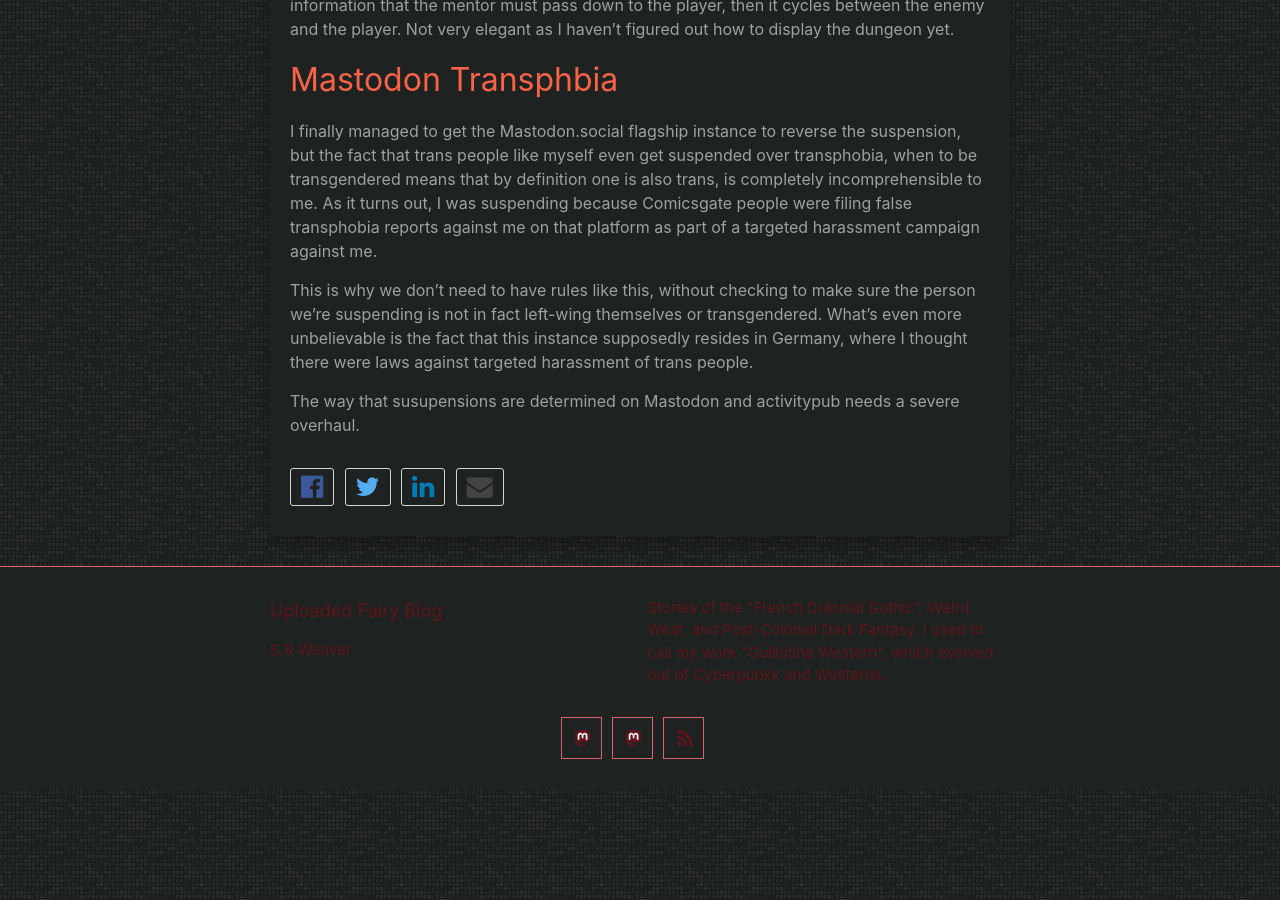
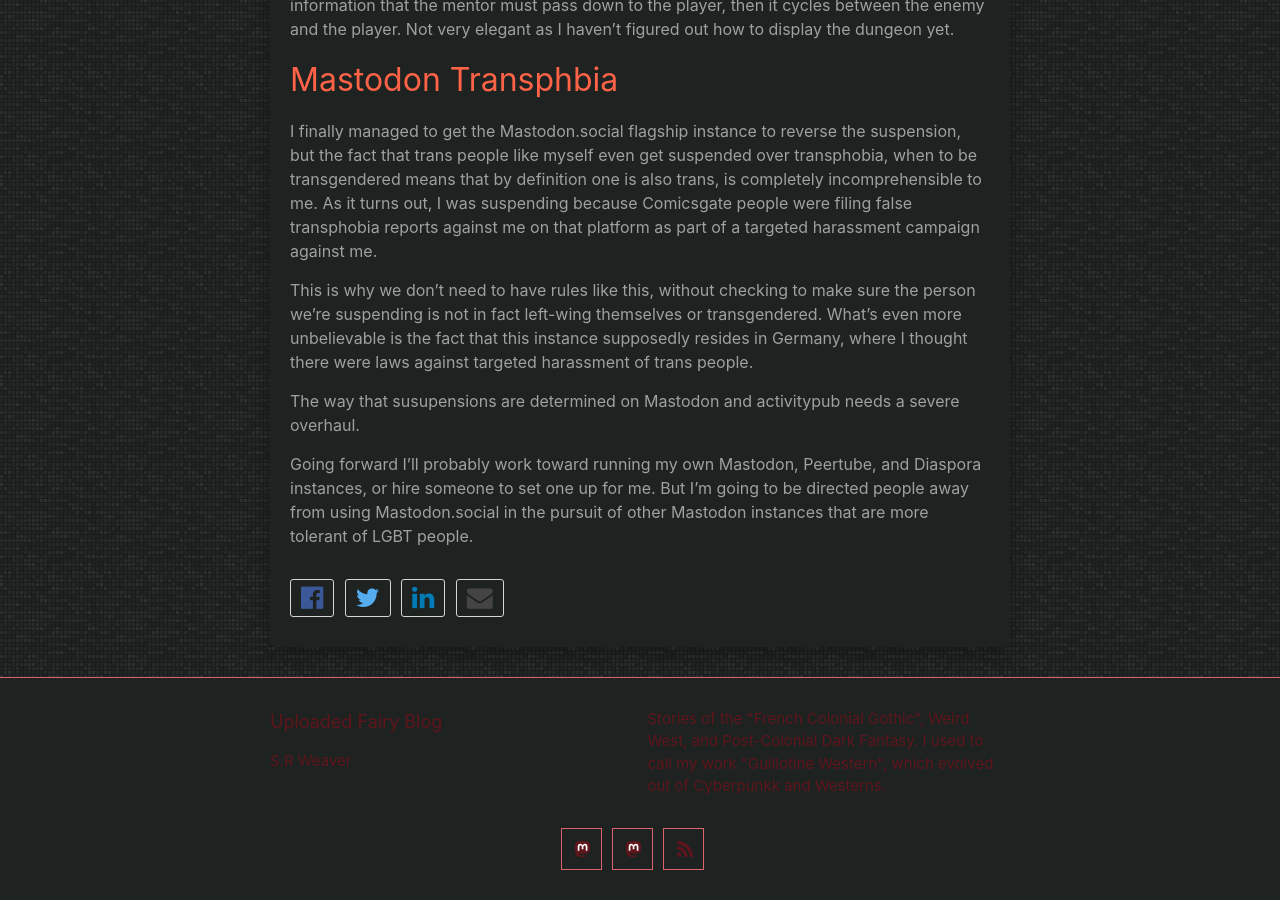
Before and after one commit to LWFlouisa/UFBlog, a Jekyll site: the page built from _posts/2025-05-06-UploadedFairyPage12_MastodonTransphobia_UpdatesOnGames.md, in a window 1280 px wide and 900 px high, scrolled down 1573 px. Built offline with Jekyll 4.4.1, drawn with Linux system fonts in a browser that asks for light colours; our own code applies the rules of GitHub Pages for plain Markdown files.

Commit message:
Update 2025-05-06-UploadedFairyPage12_MastodonTransphobia_UpdatesOnGames.md

```diff
--- a/_posts/2025-05-06-UploadedFairyPage12_MastodonTransphobia_UpdatesOnGames.md
+++ b/_posts/2025-05-06-UploadedFairyPage12_MastodonTransphobia_UpdatesOnGames.md
@@ -39,3 +39,5 @@ I finally managed to get the Mastodon.social flagship instance to reverse the su
 This is why we don't need to have rules like this, without checking to make sure the person we're suspending is not in fact left-wing themselves or transgendered. What's even more unbelievable is the fact that this instance supposedly resides in Germany, where I thought there were laws against targeted harassment of trans people.
 
 The way that susupensions are determined on Mastodon and activitypub needs a severe overhaul.
+
+Going forward I'll probably work toward running my own Mastodon, Peertube, and Diaspora instances, or hire someone to set one up for me. But I'm going to be directed people away from using Mastodon.social in the pursuit of other Mastodon instances that are more tolerant of LGBT people.
```
